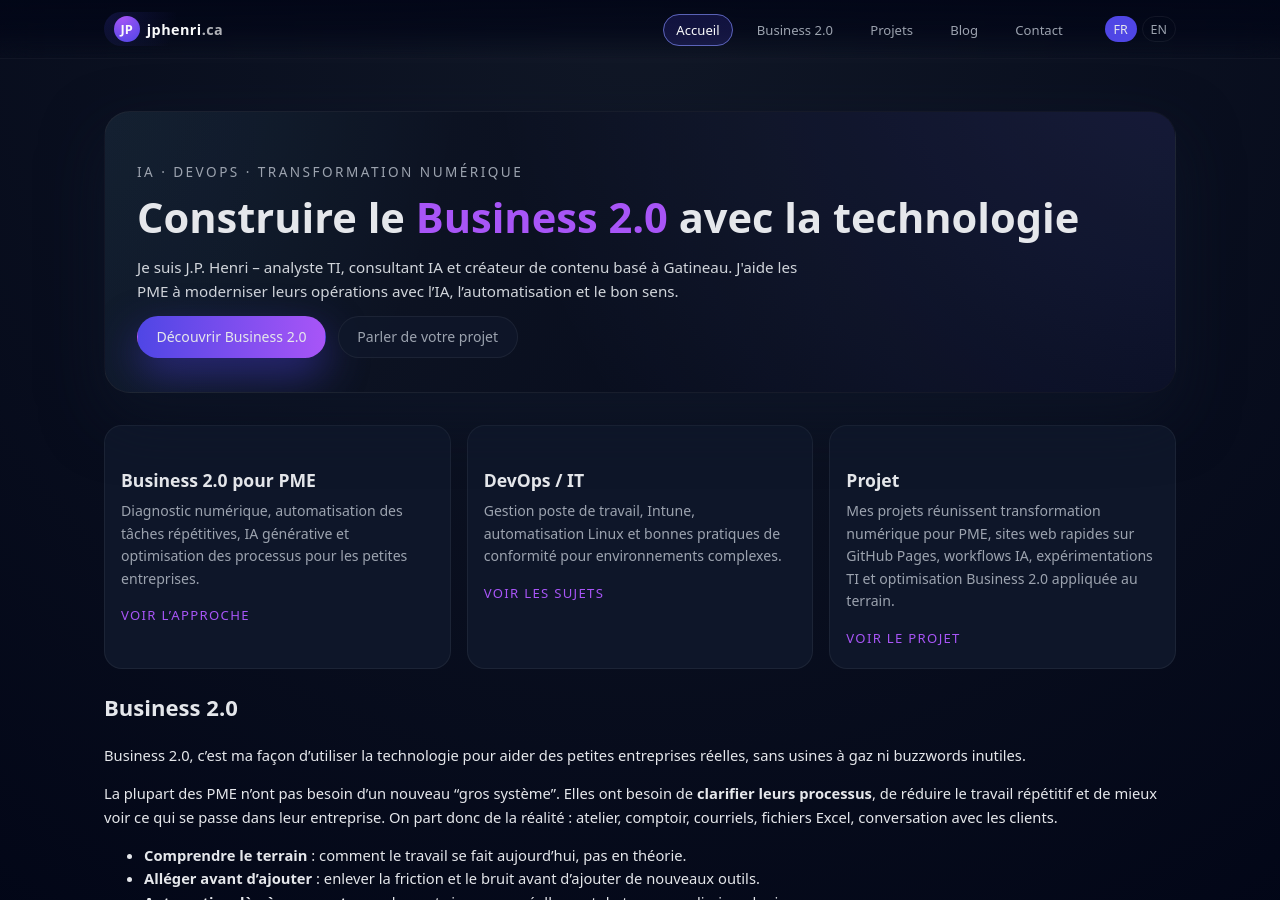
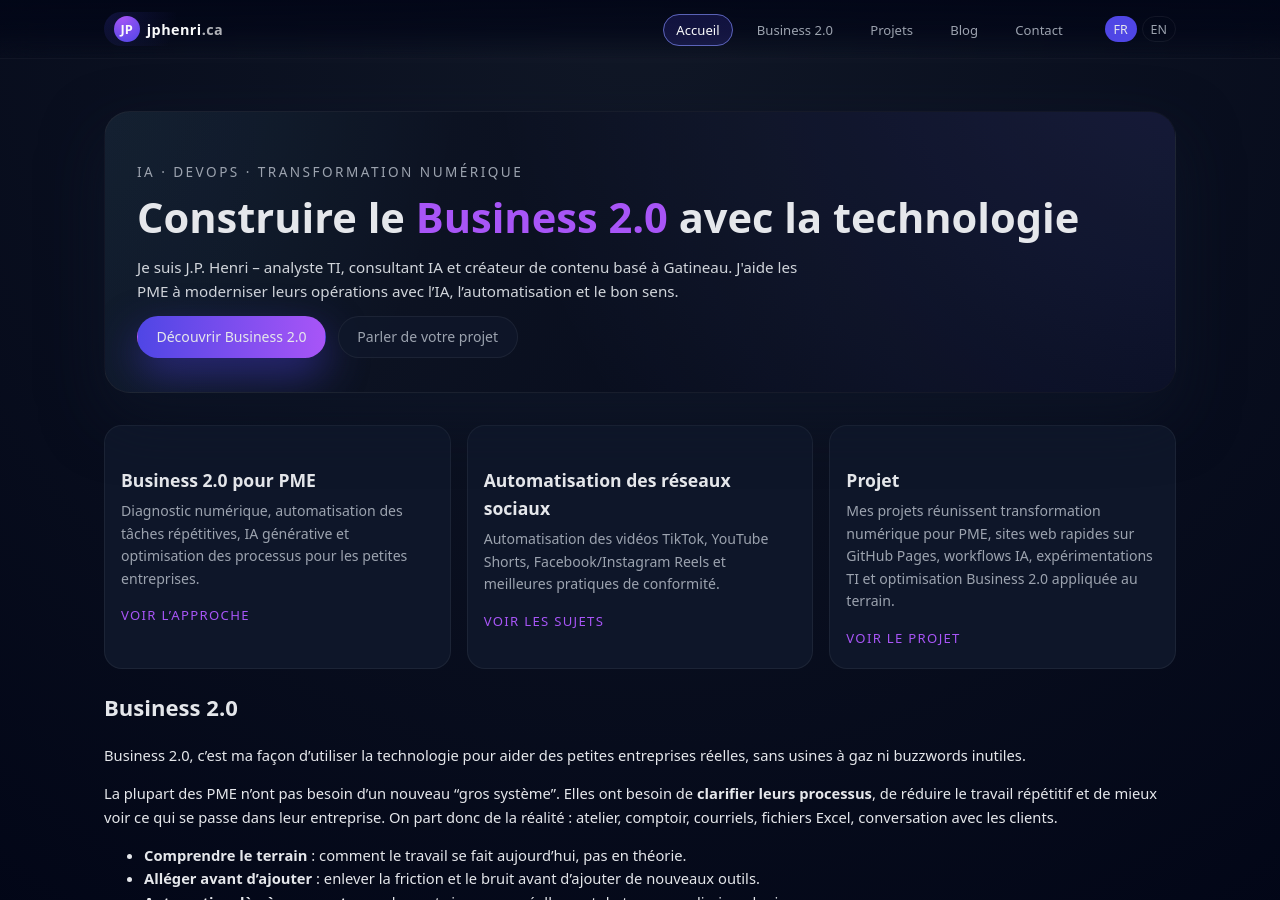
Before and after one commit to jphenri/jphenri.com, a Jekyll site: the page built from fr/index.md, in a window 1280 px wide and 900 px high. Built offline with Jekyll 4.4.1, drawn with Linux system fonts in a browser that asks for light colours; some of the changed text lies outside the part shown.

Commit message:
Update index.md

```diff
--- a/fr/index.md
+++ b/fr/index.md
@@ -41,13 +41,11 @@ en_url: /
   </article>
 
   <article class="card">
-    <h2>DevOps / IT</h2>
-    <p>
-      Gestion poste de travail, Intune, automatisation Linux
-      et bonnes pratiques de conformité pour environnements complexes.
-    </p>
-    <a href="#projects" class="card-link">Voir les sujets</a>
-  </article>
+  <h2>Automatisation des réseaux sociaux</h2>
+  <p>Automatisation des vidéos TikTok, YouTube Shorts, Facebook/Instagram Reels et meilleures pratiques de conformité.</p>
+  <a href="#projects" class="card-link">Voir les sujets</a>
+</article>
+
 
   <article class="card">
     <h2>Projet</h2>
```
Also changed, not shown: other parts of fr/index.md (+1 -2 lines).
